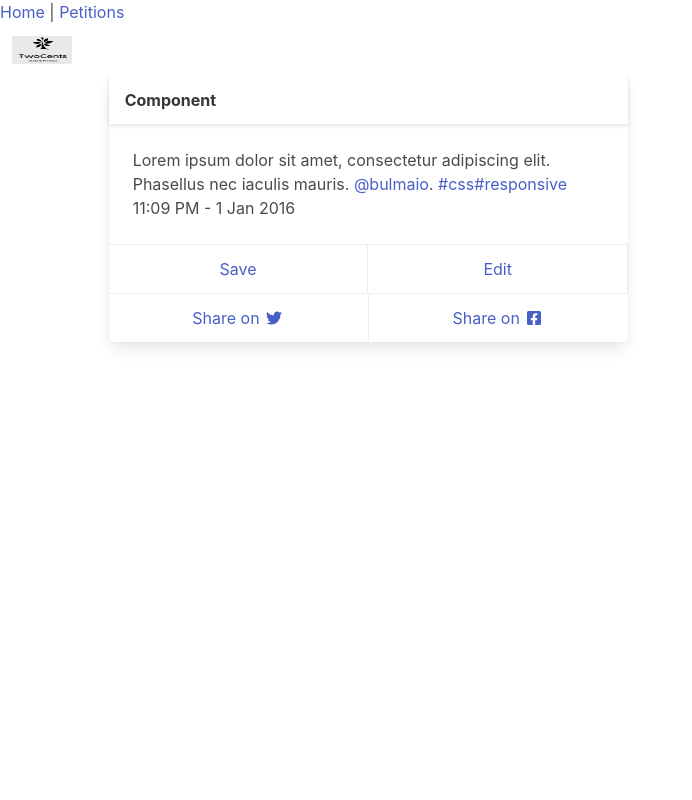
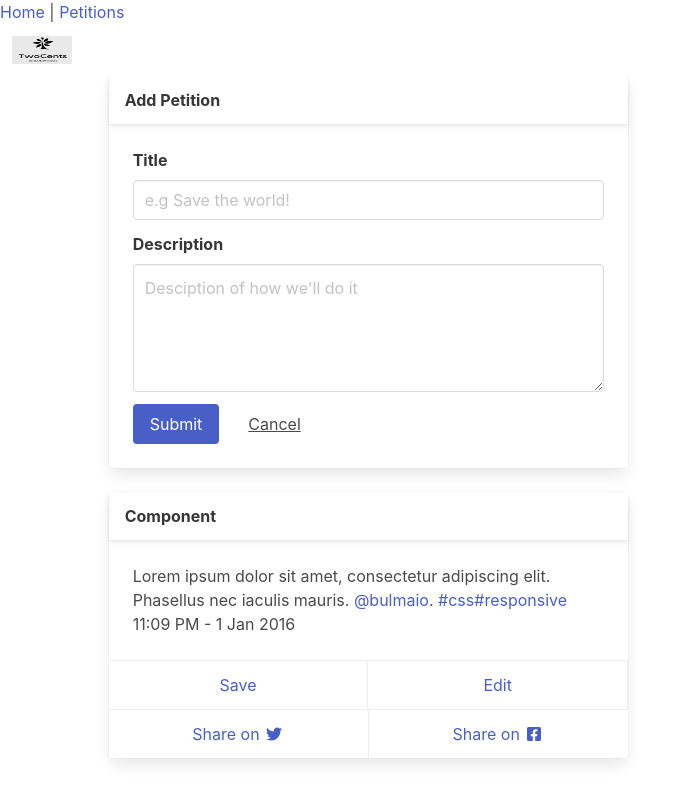
Before and after one commit to a-ridley/Tally, a Vue app: page /#/petitions in a window 1280 px wide. Shown: the whole page, without its empty margins (0-692 px from the left). Built offline with nearby package versions, Linux system fonts and the light colour scheme.

Commit message:
Can create new petitions now

```diff
--- /dev/null
+++ b/src/components/PetitionAdder.vue
@@ -0,0 +1,60 @@
+<template>
+  <div class="card">
+    <header class="card-header">
+      <p class="card-header-title">Add Petition</p>
+    </header>
+    <div class="card-content">
+      <div class="field">
+        <label class="label">Title</label>
+        <div class="control">
+          <input class="input" type="text" placeholder="e.g Save the world!" v-model="title">
+        </div>
+      </div>
+
+      <div class="field">
+        <label class="label">Description</label>
+        <div class="control">
+          <textarea class="textarea" placeholder="Desciption of how we'll do it" v-model="description"></textarea>
+        </div>
+      </div>
+
+      <div class="field is-grouped">
+        <div class="control">
+          <button v-on:click="createPetition()" class="button is-link">Submit</button>
+        </div>
+        <div class="control">
+          <button class="button is-text">Cancel</button>
+        </div>
+      </div>
+    </div>
+  </div>
+</template>
+
+
+<script lang ="ts">
+import { Component, Prop, Vue } from "vue-property-decorator";
+import { Route } from "vue-router";
+import { TallyBackend } from "../services/tally-backend";
+
+@Component
+export default class PetitionAdder extends Vue {
+  @Prop(Number) public categoryId!: number;
+  public client!: TallyBackend.Client;
+  public title: string = "";
+  public description: string = "";
+
+  private created() {
+    this.client = new TallyBackend.Client("http://tallyapi.abicastro.com");
+  }
+
+  private async createPetition() {
+    const model = new TallyBackend.CreatePetitionModel({
+      title: this.title,
+      description: this.description,
+      category: this.categoryId,
+    });
+
+    await this.client.createPetition(model).catch((err) => console.error(err));
+  }
+}
+</script>
--- a/src/components/PetitionCard.vue
+++ b/src/components/PetitionCard.vue
@@ -54,8 +54,10 @@ import { Route } from "vue-router";
 
 @Component
 export default class PetitionCard extends Vue {
-  private created() {
-    console.log(this.$route.params);
+  private categoryId!: number;
+
+  private beforeCreate() {
+    this.categoryId = this.$route.params.categoryId as any;
   }
 }
 </script>
--- a/src/views/Petitions.vue
+++ b/src/views/Petitions.vue
@@ -1,6 +1,11 @@
 <template>
   <div>
     <Navbar/>
+    <div class="columns">
+      <div class="column is-5 is-offset-1">
+        <PetitionAdder :categoryId="categoryId"/>
+      </div>
+    </div>
     <div class="columns">
       <div class="column is-5 is-offset-1">
         <div class="columns">
@@ -19,13 +24,22 @@ import { Component, Vue } from "vue-property-decorator";
 import CategoryCard from "@/components/CategoryCard.vue"; // @ is an alias to /src
 import Navbar from "@/components/Navbar.vue";
 import PetitionCard from "@/components/PetitionCard.vue";
+import PetitionAdder from "@/components/PetitionAdder.vue";
+import { Route } from "vue-router";
 
 @Component({
   components: {
     CategoryCard,
     Navbar,
     PetitionCard,
+    PetitionAdder,
   },
 })
-export default class Petitions extends Vue {}
+export default class Petitions extends Vue {
+  private categoryId!: number;
+
+  private created() {
+    this.categoryId = this.$route.params.categoryId as any;
+  }
+}
 </script>
```
